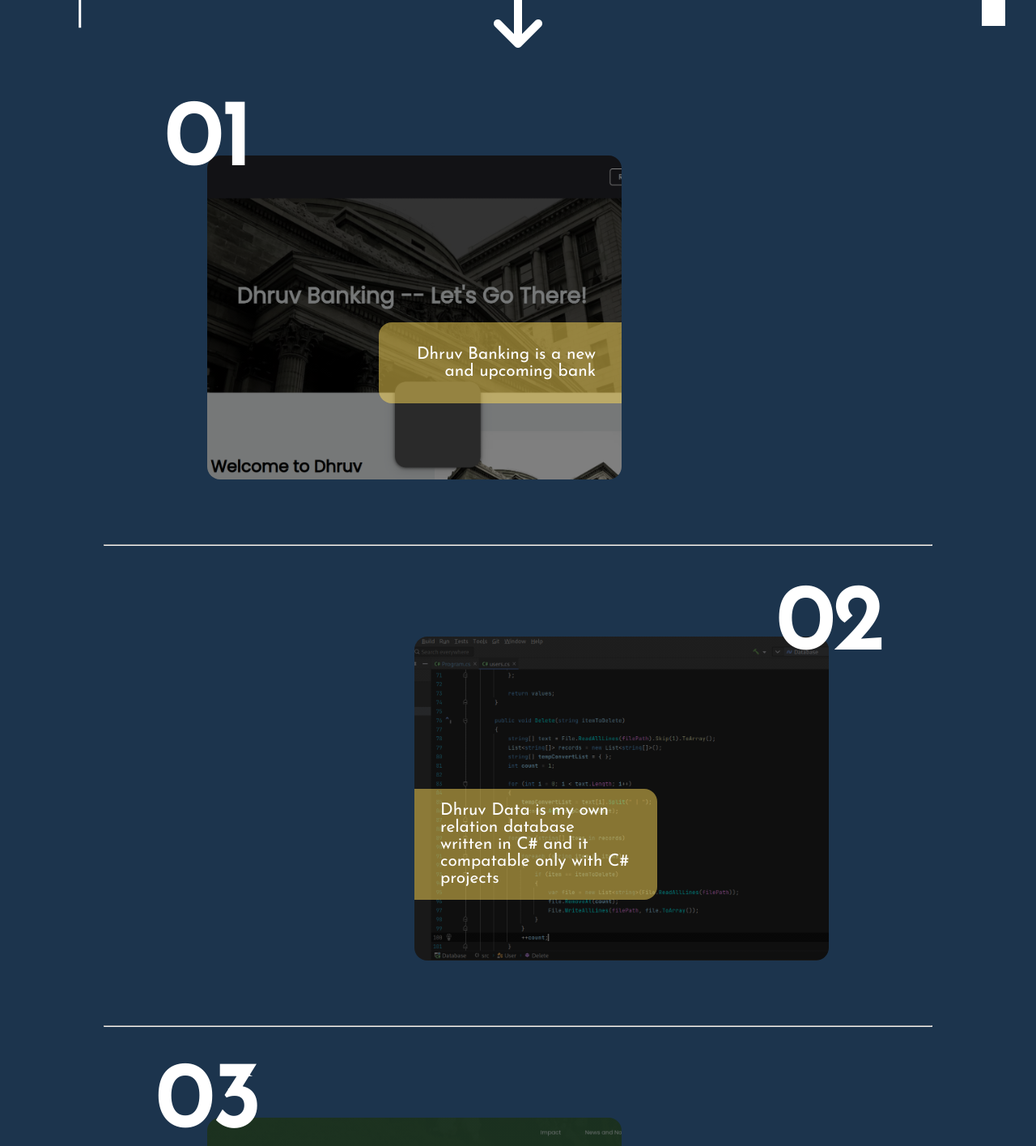
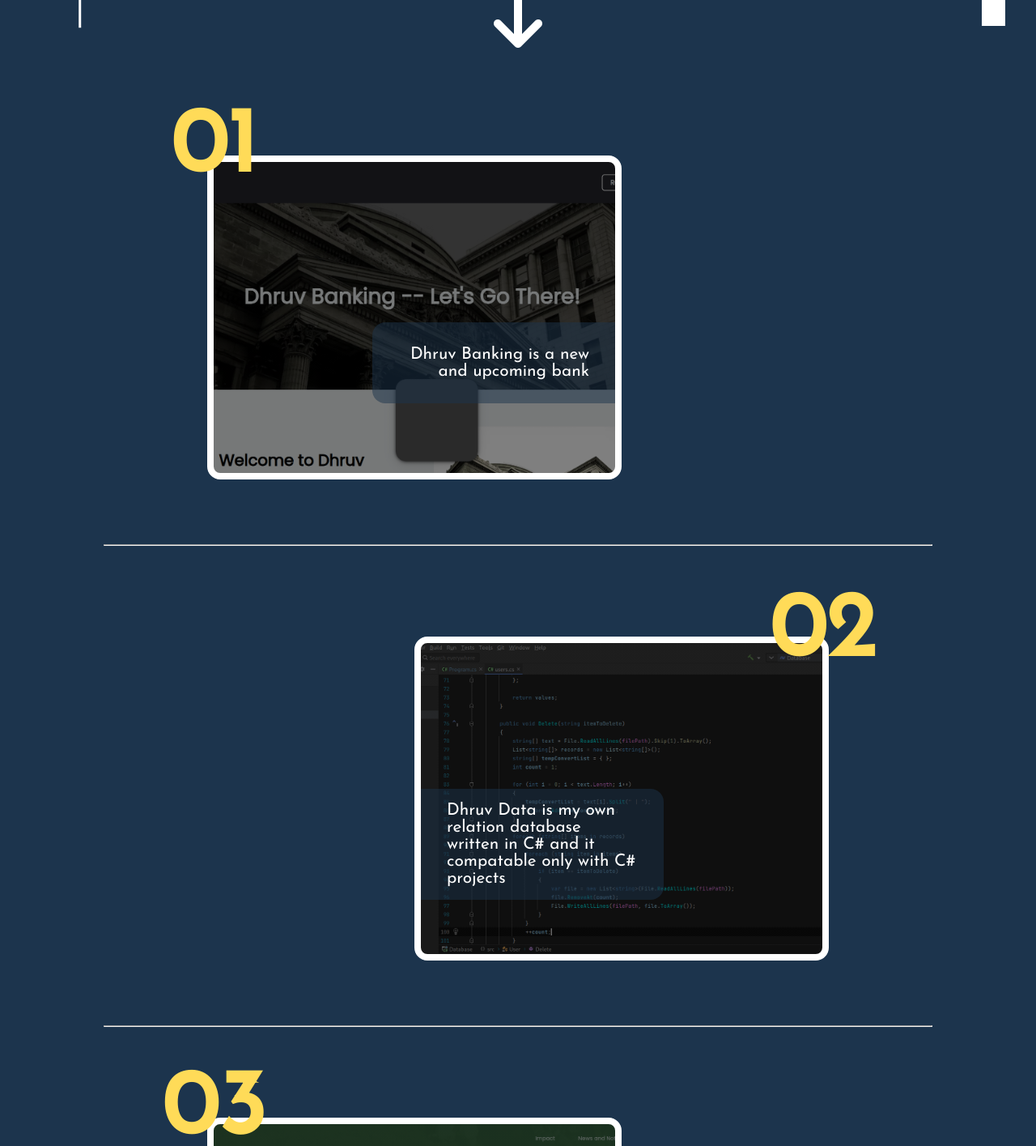
Before and after one commit to JeffleIncarnate/Dhruv-Website, a React (Vite) app: page /projects in a window 1280 px wide. Shown: the part 720-2135 px from the top of the page at 81% size. Built offline with nearby package versions, Linux system fonts and the light colour scheme.

Commit message:
Update: Change the title and did some spicy styling

```diff
--- a/src/components/projectsShowAndGameShow/projectsShowAndGameShow.css
+++ b/src/components/projectsShowAndGameShow/projectsShowAndGameShow.css
@@ -15,6 +15,7 @@
   transition: all 0.3s ease 0s;
   cursor: pointer;
   text-align: right;
+  border: 0.5rem solid var(--white);
 }
 
 .projects_left:hover {
@@ -27,12 +28,13 @@
   left: -50%;
   transform: translateY(30%);
   font-size: 7rem;
+  color: var(--yellow);
 }
 
 .projects_left > p {
   font-size: 1.3rem;
   padding: 1rem 2rem;
-  background-color: rgba(255, 219, 88, 0.5);
+  background-color: rgba(28, 52, 77, 0.5);
   position: relative;
   right: -50%;
   transform: translateX(-50%);
@@ -43,6 +45,8 @@
   min-height: 100px;
   max-width: 300px;
 }
+
+/* Corners */
 
 /* -- RIGHT -- */
 .projects_right {
@@ -61,6 +65,7 @@
   transition: all 0.3s ease 0s;
   cursor: pointer;
   text-align: left;
+  border: 0.5rem solid var(--white);
 }
 
 .projects_right:hover {
@@ -73,12 +78,13 @@
   right: -50%;
   transform: translateY(50%);
   font-size: 7rem;
+  color: var(--yellow);
 }
 
 .projects_right > p {
   font-size: 1.3rem;
   padding: 1rem 2rem;
-  background-color: rgba(255, 219, 88, 0.5);
+  background-color: rgba(28, 52, 77, 0.5);
   position: relative;
   left: -50%;
   transform: translateX(50%);
--- a/src/components/splash/splashHome/titleHome/titleHome.css
+++ b/src/components/splash/splashHome/titleHome/titleHome.css
@@ -16,5 +16,11 @@
   font-size: 5rem;
   color: var(--yellow);
   font-family: "Lobster", cursive;
-  display: inline-block;
 }
+
+.Typewriter__cursor {
+  font-size: 5rem;
+  color: var(--yellow);
+  position: relative;
+  bottom: 0.5rem;
+}
--- a/src/components/splash/splashHome/titleHome/titleHome.tsx
+++ b/src/components/splash/splashHome/titleHome/titleHome.tsx
@@ -8,7 +8,7 @@ export default function TitleHome() {
     <div className="DHR__TitleHome-Title">
       <Typewriter
         onInit={(typewriter) => {
-          typewriter.typeString("Hiya, I'm Dhruv™️!").start();
+          typewriter.typeString("<!-- Hiya, I'm Dhruv™️! -->").start();
         }}
       />
       <p>I don't make websites, I make web experiences</p>
```
